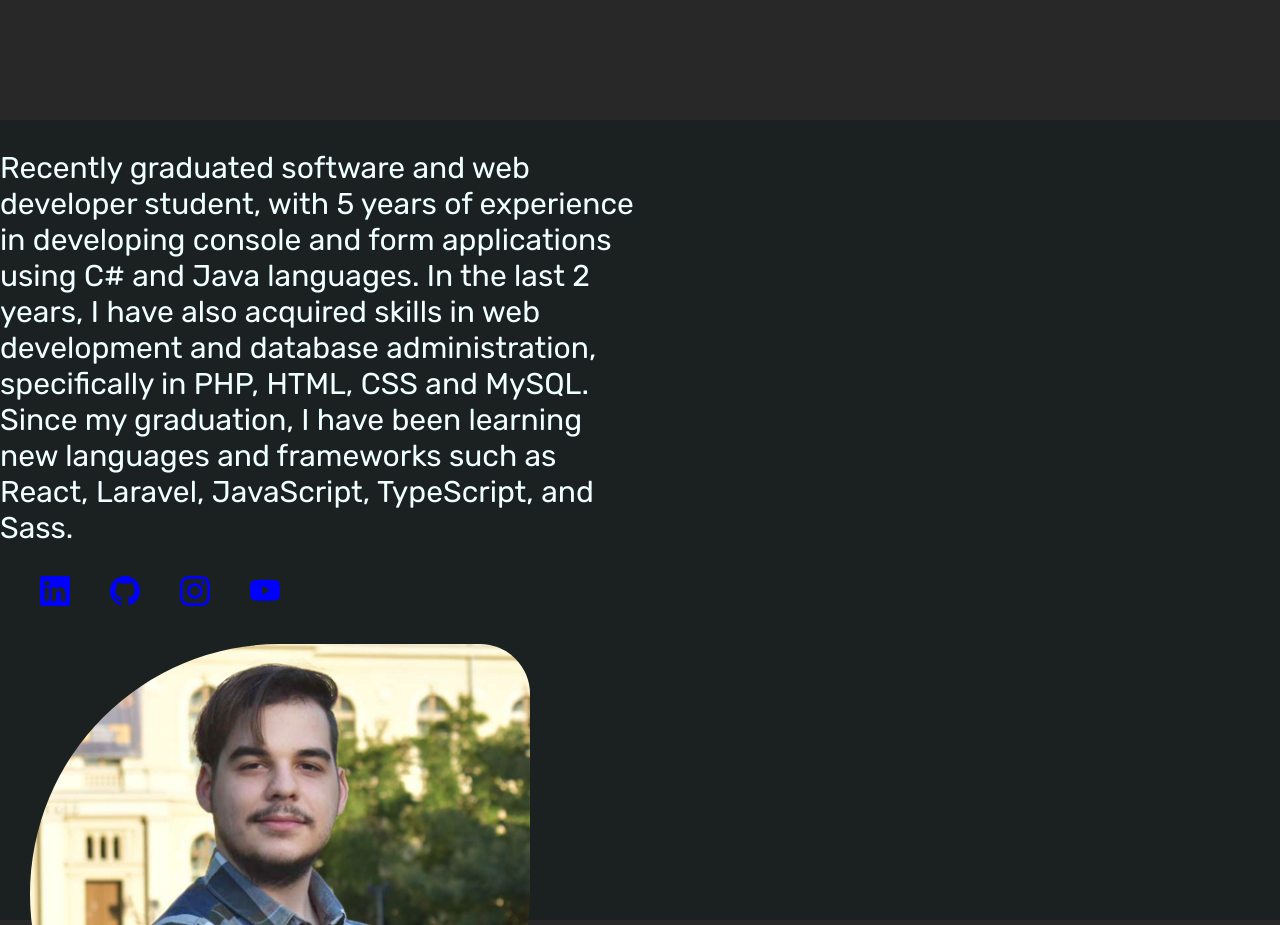
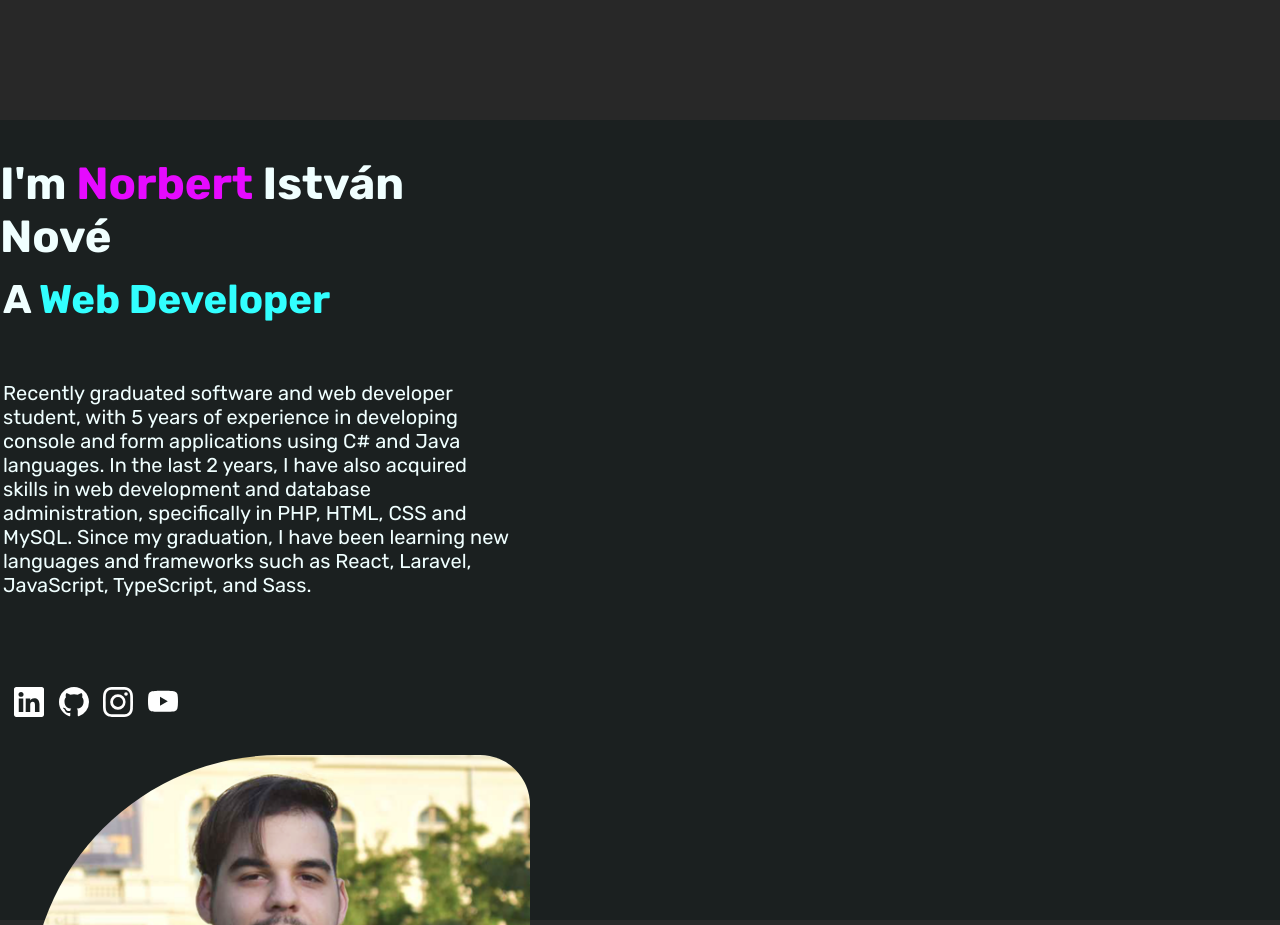
Before and after one commit to Pityuwarrior/Portfolio, a React (Vite) app: page / in a window 1280 px wide. Shown: the part 680-1605 px from the top of the page. Built offline with nearby package versions, Linux system fonts and the light colour scheme.

Commit message:
26.09.24 Improving About me section.

```diff
--- a/src/assets/scss/About_me.module.scss
+++ b/src/assets/scss/About_me.module.scss
@@ -1,4 +1,5 @@
 @import './utils/scroll_animation';
+@import './_variables.scss';
 
 .aboutme_section{
     background-color: rgb(27, 32, 32);
@@ -13,8 +14,26 @@
         flex-direction: column;
         justify-content: center;
         font-size: 30px;
-        width: 50%;
+        max-width: 40%;
         overflow: hidden;
+
+        .aboutme_firstName{
+            color: map-get($Colorpalette, PrimaryColor);
+        }
+        .aboutme_myTitle{
+            padding-left: 3px;
+            font-size: 40px;
+            position: relative;
+            top: -25px;
+            .aboutme_title{
+                color: map-get($Colorpalette, SecondaryColor);
+            }
+
+        }
+        .aboutme_content{
+            padding: 0 0 70px 3px;
+            font-size: 20px;
+        }
 
         .aboutme_icon_container{
             display: flex;
@@ -26,7 +45,7 @@
                 display: inline-block;
                 text-decoration: none;
                 .aboutme_icon{
-                    color: blue
+                    color: rgb(255, 255, 255)
                 }
             }
         }
--- a/src/components/About_me.tsx
+++ b/src/components/About_me.tsx
@@ -14,12 +14,28 @@ const myIcons = [
 
 const ButtonProps = { content: "About me", href: "about_me" }
 
+const greetingProps = [
+    {class: "skills_left_container", data: "left"},
+    {class: "skills_center_container", data: "center"},
+    {class: "skills_right_container", data: "left"}
+]
+
+/*
+"greeting": "I'm a ",
+        "firstName": "Norbert",
+        "lastName": "István Nové",
+        "a" : "a",
+        "myTitle": "Web Developer"
+*/
+
 export function About_me(){
     return(
         <section className = {`${variables.aboutme_section} protfolio_section`} id = "about_me" >
                 <div className = {`${variables.aboutme_left_container} scroll_animation`}>
                     <div className = {variables.text_container}>
-                        <p className = {variables.aboutme_mytitle}>{staticText.content}</p>
+                        <h1 className = {variables.aboutme_name}>{staticText.name.greeting} <span className={variables.aboutme_firstName}> {staticText.name.firstName}</span> {staticText.name.lastName}</h1>
+                        <h2 className={variables.aboutme_myTitle}>{staticText.name.a} <span className={variables.aboutme_title}> {staticText.name.myTitle}</span></h2>
+                        <p className = {variables.aboutme_content}>{staticText.content}</p>
                     </div>
                     <div className={variables.aboutme_icon_container}>
                         {myIcons.map((icons) => (
--- a/src/components/Home.tsx
+++ b/src/components/Home.tsx
@@ -8,7 +8,7 @@ export function Home(){
     return(
         <section className = {`${variables.home_section} protfolio_section`} id = "home">
                 <div className = {variables.text_container}>
-                    <p className = {variables.home_greeting}>{staticText.greeting}<span className={variables.home_title}> {staticText.title}</span></p>
+                    <p className = {variables.home_greeting}>{staticText.welcome}<span className={variables.home_title}> {staticText.title}</span></p>
                     <p className = {`${variables.home_description} scroll_animation`}>{staticText.description}</p>
                 </div>
                 <div className={`${variables.home_button} scroll_animation`}><ButtonScroll{...ButtonProps}/></div>
--- a/src/data/contentAboutMe.json
+++ b/src/data/contentAboutMe.json
@@ -1,3 +1,10 @@
 {
+    "name": {
+        "greeting": "I'm",
+        "firstName": "Norbert",
+        "lastName": "István Nové",
+        "a" : "A",
+        "myTitle": "Web Developer"
+    },
     "content": "Recently graduated software and web developer student, with 5 years of experience in developing console and form applications using C# and Java languages. In the last 2 years, I have also acquired skills in web development and database administration, specifically in PHP, HTML, CSS and MySQL. Since my graduation, I have been learning new languages and frameworks such as React, Laravel, JavaScript, TypeScript, and Sass."
 }
--- a/src/data/contentHome.json
+++ b/src/data/contentHome.json
@@ -1,5 +1,5 @@
 {
-    "greeting":"Welcome to my",
+    "welcome":"Welcome to my",
     "title": "Portfolio Website.",
     "description": "Discover my journey as a web developer with expertise in C#, Java, PHP, HTML, CSS, and MySQL. Recently, I’ve been diving into React, Laravel, JavaScript, TypeScript, and Sass."
 }
--- a/src/index.html
+++ b/src/index.html
@@ -14,5 +14,10 @@
   <body>
     <div id="app"></div>
     <script type="module" src="index.tsx"></script>
+    <script>
+      window.onbeforeunload = function () {
+  window.scrollTo(0, 0);
+}
+    </script>
   </body>
 </html>
```
